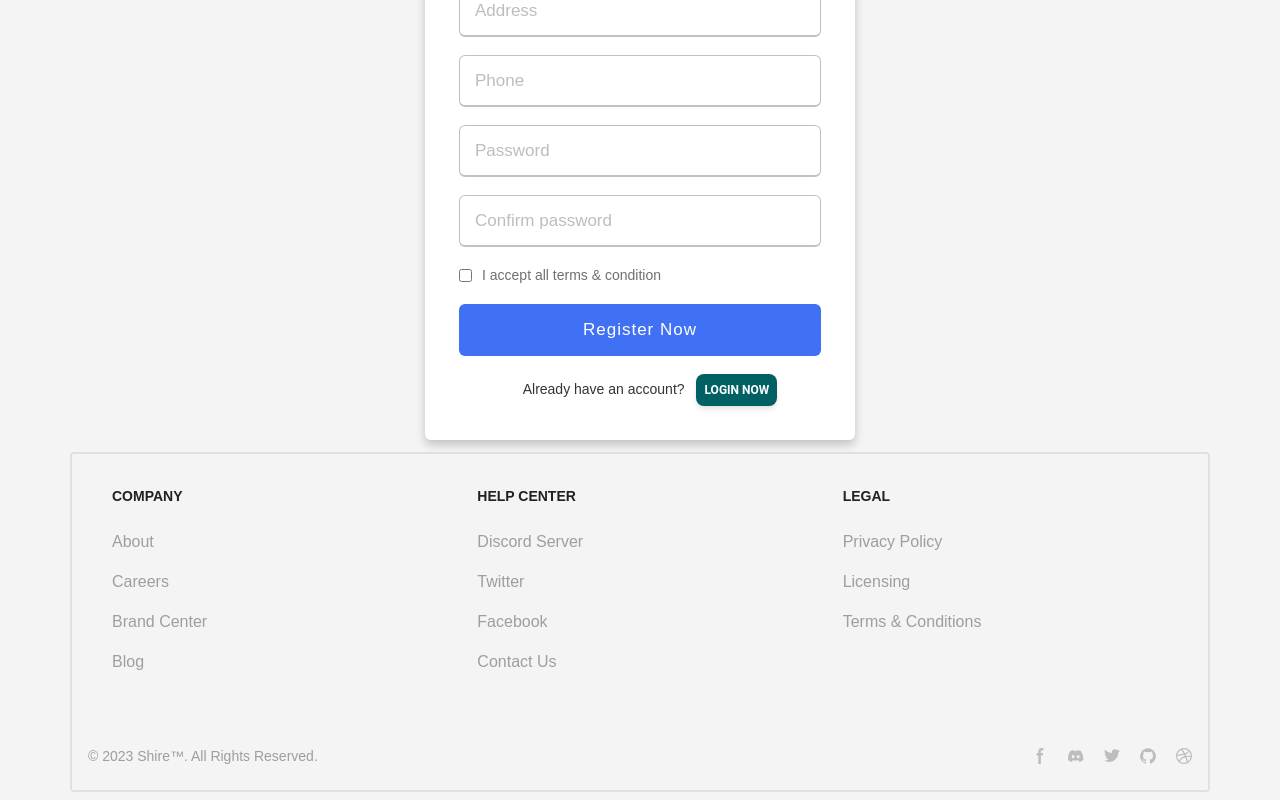
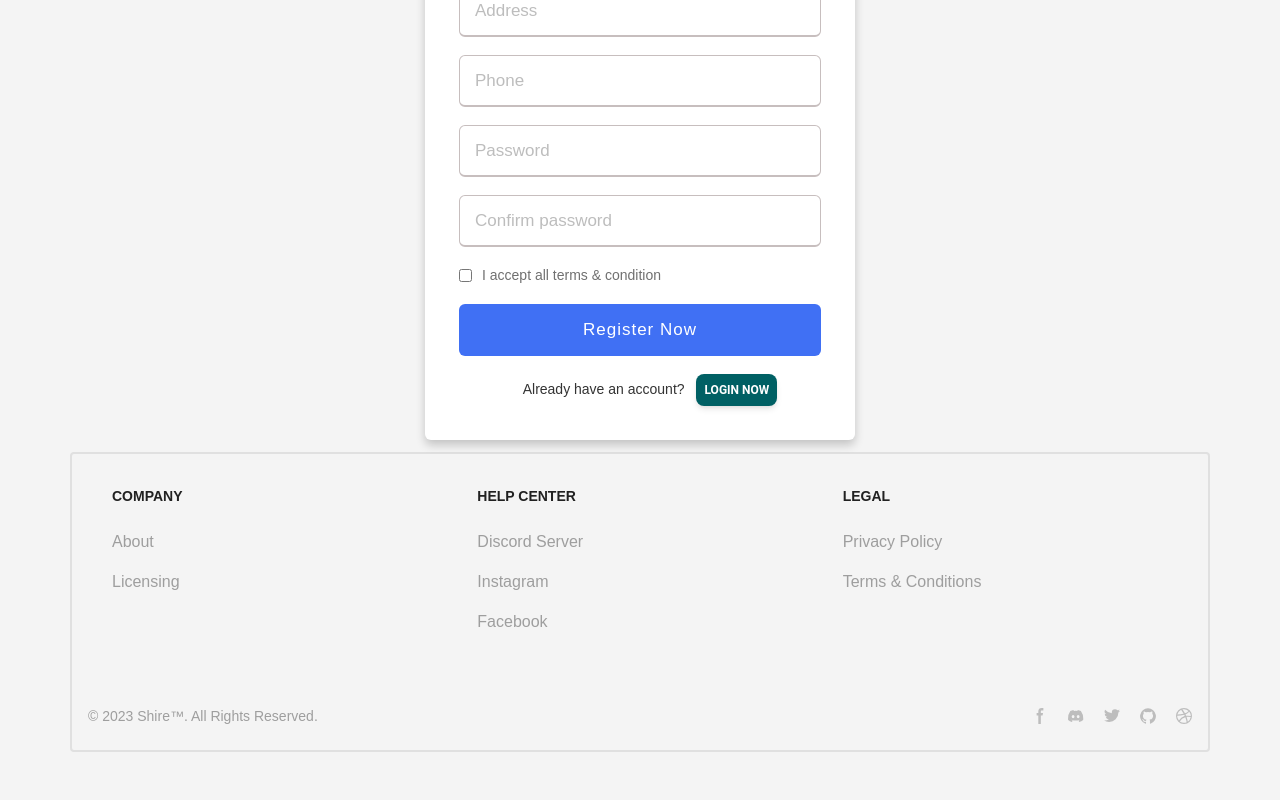
Before and after one commit to burakboduroglu/e-commerce-app, a React (Create React App) app: page /signup in a window 1280 px wide. Shown: the part 338-1138 px from the top of the page. After the commit the page ends 1098 px from the top, so only its background shows below. Built offline with nearby package versions, Linux system fonts and the light colour scheme.

Commit message:
Updated footer

```diff
--- a/src/components/Footer.js
+++ b/src/components/Footer.js
@@ -10,13 +10,7 @@ function Footer(){
                                 <a href="#" className=" hover:underline">About</a>
                             </li>
                             <li className="mb-4">
-                                <a href="#" className="hover:underline">Careers</a>
-                            </li>
-                            <li className="mb-4">
-                                <a href="#" className="hover:underline">Brand Center</a>
-                            </li>
-                            <li className="mb-4">
-                                <a href="#" className="hover:underline">Blog</a>
+                                <a href="#" className="hover:underline">Licensing</a>
                             </li>
                         </ul>
                     </div>
@@ -24,16 +18,13 @@ function Footer(){
                         <h2 className="mb-6 text-sm font-semibold text-gray-900 uppercase dark:text-white">Help center</h2>
                         <ul className="text-gray-500 dark:text-gray-400 font-medium">
                             <li className="mb-4">
-                                <a href="#" className="hover:underline">Discord Server</a>
+                                <a href="https://discord.com/" target="_blank" className="hover:underline">Discord Server</a>
                             </li>
                             <li className="mb-4">
-                                <a href="#" className="hover:underline">Twitter</a>
+                                <a href="https://www.instagram.com/accounts/login/" target="_blank" className="hover:underline">Instagram</a>
                             </li>
                             <li className="mb-4">
-                                <a href="#" className="hover:underline">Facebook</a>
-                            </li>
-                            <li className="mb-4">
-                                <a href="#" className="hover:underline">Contact Us</a>
+                                <a href="https://tr-tr.facebook.com/" target="_blank" className="hover:underline">Facebook</a>
                             </li>
                         </ul>
                     </div>
@@ -42,9 +33,6 @@ function Footer(){
                         <ul className="text-gray-500 dark:text-gray-400 font-medium">
                             <li className="mb-4">
                                 <a href="#" className="hover:underline">Privacy Policy</a>
-                            </li>
-                            <li className="mb-4">
-                                <a href="#" className="hover:underline">Licensing</a>
                             </li>
                             <li className="mb-4">
                                 <a href="#" className="hover:underline">Terms &amp; Conditions</a>
@@ -56,31 +44,31 @@ function Footer(){
                     <span className="text-sm text-gray-500 dark:text-gray-300 sm:text-center">© 2023 <a href="#">Shire™</a>. All Rights Reserved.
                     </span>
                         <div className="flex mt-4 space-x-5 sm:justify-center md:mt-0">
-                            <a href="#" className="text-gray-400 hover:text-gray-900 dark:hover:text-white">
+                            <a href="https://tr-tr.facebook.com/" target="_blank" className="text-gray-400 hover:text-gray-900 dark:hover:text-white">
                                 <svg className="w-4 h-4" aria-hidden="true" xmlns="http://www.w3.org/2000/svg" fill="currentColor" viewBox="0 0 8 19">
                                     <path fill-rule="evenodd" d="M6.135 3H8V0H6.135a4.147 4.147 0 0 0-4.142 4.142V6H0v3h2v9.938h3V9h2.021l.592-3H5V3.591A.6.6 0 0 1 5.592 3h.543Z" clip-rule="evenodd"/>
                                 </svg>
                                 <span className="sr-only">Facebook page</span>
                             </a>
-                            <a href="#" className="text-gray-400 hover:text-gray-900 dark:hover:text-white">
+                            <a href="https://discord.com/" target="_blank" className="text-gray-400 hover:text-gray-900 dark:hover:text-white">
                                 <svg className="w-4 h-4" aria-hidden="true" xmlns="http://www.w3.org/2000/svg" fill="currentColor" viewBox="0 0 21 16">
                                     <path d="M16.942 1.556a16.3 16.3 0 0 0-4.126-1.3 12.04 12.04 0 0 0-.529 1.1 15.175 15.175 0 0 0-4.573 0 11.585 11.585 0 0 0-.535-1.1 16.274 16.274 0 0 0-4.129 1.3A17.392 17.392 0 0 0 .182 13.218a15.785 15.785 0 0 0 4.963 2.521c.41-.564.773-1.16 1.084-1.785a10.63 10.63 0 0 1-1.706-.83c.143-.106.283-.217.418-.33a11.664 11.664 0 0 0 10.118 0c.137.113.277.224.418.33-.544.328-1.116.606-1.71.832a12.52 12.52 0 0 0 1.084 1.785 16.46 16.46 0 0 0 5.064-2.595 17.286 17.286 0 0 0-2.973-11.59ZM6.678 10.813a1.941 1.941 0 0 1-1.8-2.045 1.93 1.93 0 0 1 1.8-2.047 1.919 1.919 0 0 1 1.8 2.047 1.93 1.93 0 0 1-1.8 2.045Zm6.644 0a1.94 1.94 0 0 1-1.8-2.045 1.93 1.93 0 0 1 1.8-2.047 1.918 1.918 0 0 1 1.8 2.047 1.93 1.93 0 0 1-1.8 2.045Z"/>
                                 </svg>
                                 <span className="sr-only">Discord community</span>
                             </a>
-                            <a href="#" className="text-gray-400 hover:text-gray-900 dark:hover:text-white">
+                            <a href="https://twitter.com/login?lang=tr" target="_blank" className="text-gray-400 hover:text-gray-900 dark:hover:text-white">
                                 <svg className="w-4 h-4" aria-hidden="true" xmlns="http://www.w3.org/2000/svg" fill="currentColor" viewBox="0 0 20 17">
                                     <path fill-rule="evenodd" d="M20 1.892a8.178 8.178 0 0 1-2.355.635 4.074 4.074 0 0 0 1.8-2.235 8.344 8.344 0 0 1-2.605.98A4.13 4.13 0 0 0 13.85 0a4.068 4.068 0 0 0-4.1 4.038 4 4 0 0 0 .105.919A11.705 11.705 0 0 1 1.4.734a4.006 4.006 0 0 0 1.268 5.392 4.165 4.165 0 0 1-1.859-.5v.05A4.057 4.057 0 0 0 4.1 9.635a4.19 4.19 0 0 1-1.856.07 4.108 4.108 0 0 0 3.831 2.807A8.36 8.36 0 0 1 0 14.184 11.732 11.732 0 0 0 6.291 16 11.502 11.502 0 0 0 17.964 4.5c0-.177 0-.35-.012-.523A8.143 8.143 0 0 0 20 1.892Z" clip-rule="evenodd"/>
                                 </svg>
                                 <span className="sr-only">Twitter page</span>
                             </a>
-                            <a href="#" className="text-gray-400 hover:text-gray-900 dark:hover:text-white">
+                            <a href="https://github.com/burakboduroglu/e-commerce-app" target="_blank" className="text-gray-400 hover:text-gray-900 dark:hover:text-white">
                                 <svg className="w-4 h-4" aria-hidden="true" xmlns="http://www.w3.org/2000/svg" fill="currentColor" viewBox="0 0 20 20">
                                     <path fill-rule="evenodd" d="M10 .333A9.911 9.911 0 0 0 6.866 19.65c.5.092.678-.215.678-.477 0-.237-.01-1.017-.014-1.845-2.757.6-3.338-1.169-3.338-1.169a2.627 2.627 0 0 0-1.1-1.451c-.9-.615.07-.6.07-.6a2.084 2.084 0 0 1 1.518 1.021 2.11 2.11 0 0 0 2.884.823c.044-.503.268-.973.63-1.325-2.2-.25-4.516-1.1-4.516-4.9A3.832 3.832 0 0 1 4.7 7.068a3.56 3.56 0 0 1 .095-2.623s.832-.266 2.726 1.016a9.409 9.409 0 0 1 4.962 0c1.89-1.282 2.717-1.016 2.717-1.016.366.83.402 1.768.1 2.623a3.827 3.827 0 0 1 1.02 2.659c0 3.807-2.319 4.644-4.525 4.889a2.366 2.366 0 0 1 .673 1.834c0 1.326-.012 2.394-.012 2.72 0 .263.18.572.681.475A9.911 9.911 0 0 0 10 .333Z" clip-rule="evenodd"/>
                                 </svg>
                                 <span className="sr-only">GitHub account</span>
                             </a>
-                            <a href="#" className="text-gray-400 hover:text-gray-900 dark:hover:text-white">
+                            <a href="https://dribbble.com/" target="_blank" className="text-gray-400 hover:text-gray-900 dark:hover:text-white">
                                 <svg className="w-4 h-4" aria-hidden="true" xmlns="http://www.w3.org/2000/svg" fill="currentColor" viewBox="0 0 20 20">
                                     <path fill-rule="evenodd" d="M10 0a10 10 0 1 0 10 10A10.009 10.009 0 0 0 10 0Zm6.613 4.614a8.523 8.523 0 0 1 1.93 5.32 20.094 20.094 0 0 0-5.949-.274c-.059-.149-.122-.292-.184-.441a23.879 23.879 0 0 0-.566-1.239 11.41 11.41 0 0 0 4.769-3.366ZM8 1.707a8.821 8.821 0 0 1 2-.238 8.5 8.5 0 0 1 5.664 2.152 9.608 9.608 0 0 1-4.476 3.087A45.758 45.758 0 0 0 8 1.707ZM1.642 8.262a8.57 8.57 0 0 1 4.73-5.981A53.998 53.998 0 0 1 9.54 7.222a32.078 32.078 0 0 1-7.9 1.04h.002Zm2.01 7.46a8.51 8.51 0 0 1-2.2-5.707v-.262a31.64 31.64 0 0 0 8.777-1.219c.243.477.477.964.692 1.449-.114.032-.227.067-.336.1a13.569 13.569 0 0 0-6.942 5.636l.009.003ZM10 18.556a8.508 8.508 0 0 1-5.243-1.8 11.717 11.717 0 0 1 6.7-5.332.509.509 0 0 1 .055-.02 35.65 35.65 0 0 1 1.819 6.476 8.476 8.476 0 0 1-3.331.676Zm4.772-1.462A37.232 37.232 0 0 0 13.113 11a12.513 12.513 0 0 1 5.321.364 8.56 8.56 0 0 1-3.66 5.73h-.002Z" clip-rule="evenodd"/>
                                 </svg>
```
